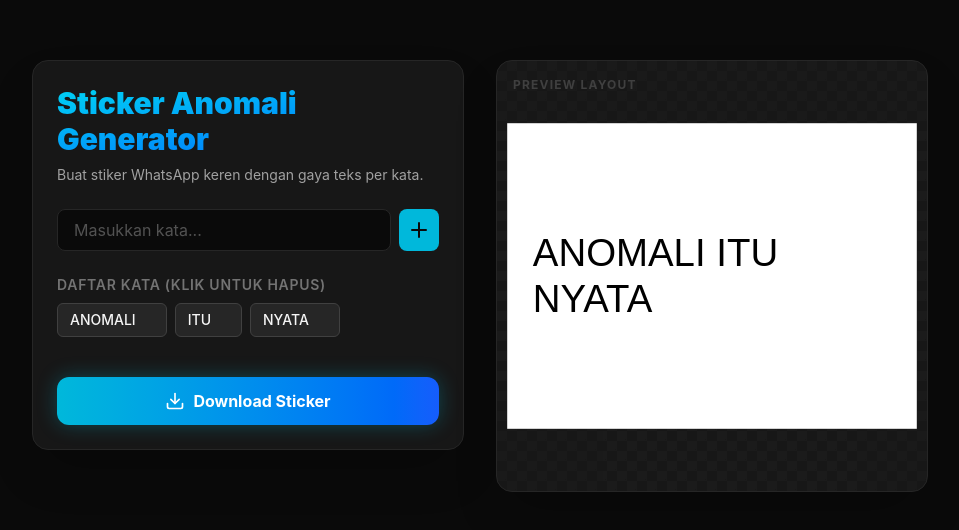
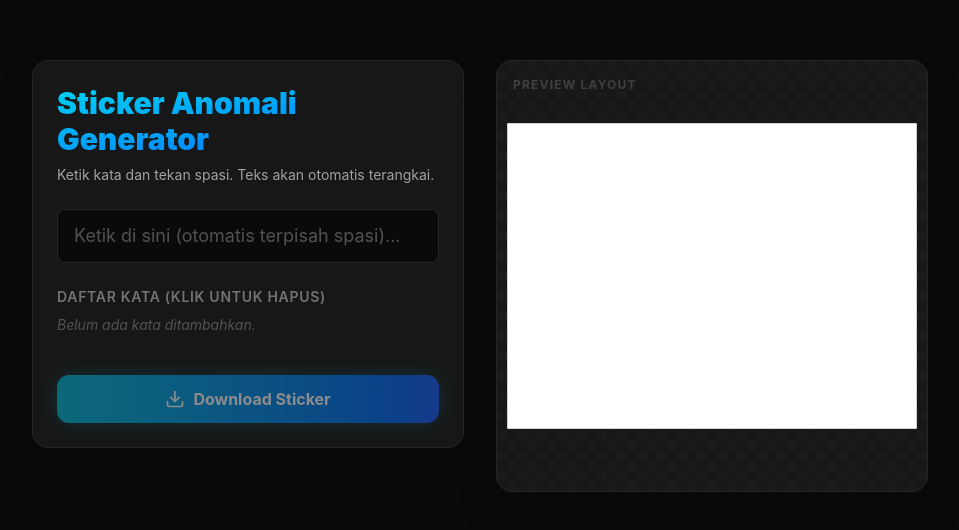
Before and after one commit to MakdumIbrohim/sticker-anomali-generator, a React (Vite) app: page / in a window 1280 px wide. Shown: the part 124-654 px from the top of the page, without its empty margins (160-1119 px from the left). Built offline with nearby package versions, Linux system fonts and the light colour scheme.

Commit message:
feat: implement automatic word separation on space and improve sticker generation input flow

```diff
--- a/src/App.tsx
+++ b/src/App.tsx
@@ -3,15 +3,33 @@ import { toPng } from 'html-to-image';
 import { Download, Plus, Trash2, RefreshCw } from 'lucide-react';
 
 export default function App() {
-  const [words, setWords] = useState<string[]>(['ANOMALI', 'ITU', 'NYATA']);
+  const [words, setWords] = useState<string[]>([]);
   const [inputValue, setInputValue] = useState('');
   const stickerRef = useRef<HTMLDivElement>(null);
 
-  const handleAddWord = (e: React.FormEvent) => {
-    e.preventDefault();
-    if (inputValue.trim()) {
-      setWords([...words, inputValue.trim()]);
-      setInputValue('');
+  const handleChange = (e: React.ChangeEvent<HTMLInputElement>) => {
+    const value = e.target.value;
+    // Jika ada spasi, pisahkan kata dan masukkan ke dalam list words
+    if (value.includes(' ')) {
+      const parts = value.split(' ');
+      const newWords = parts.slice(0, -1).filter((w) => w.trim() !== '');
+      if (newWords.length > 0) {
+        setWords([...words, ...newWords]);
+      }
+      // Sisa karakter setelah spasi terakhir menjadi inputValue baru
+      setInputValue(parts[parts.length - 1]);
+    } else {
+      setInputValue(value);
+    }
+  };
+
+  const handleKeyDown = (e: React.KeyboardEvent<HTMLInputElement>) => {
+    if (e.key === 'Enter') {
+      e.preventDefault();
+      if (inputValue.trim()) {
+        setWords([...words, inputValue.trim()]);
+        setInputValue('');
+      }
     }
   };
 
@@ -24,8 +42,8 @@ export default function App() {
       return;
     }
 
-    // Capture the sticker as PNG with a transparent background
-    toPng(stickerRef.current, { cacheBust: true, backgroundColor: 'rgba(0,0,0,0)' })
+    // Capture the sticker as PNG
+    toPng(stickerRef.current, { cacheBust: true })
       .then((dataUrl) => {
         const link = document.createElement('a');
         link.download = 'sticker-anomali.png';
@@ -36,6 +54,9 @@ export default function App() {
         console.error('Oops, something went wrong!', err);
       });
   }, [stickerRef]);
+
+  // Teks gabungan dari words dan input yang sedang diketik
+  const displayText = [...words, inputValue].filter(Boolean).join(' ');
 
   return (
     <div className="min-h-screen bg-neutral-950 text-neutral-100 flex items-center justify-center p-4 font-sans">
@@ -48,25 +69,20 @@ export default function App() {
               Sticker Anomali Generator
             </h1>
             <p className="text-neutral-400 text-sm">
-              Buat stiker WhatsApp keren dengan gaya teks per kata.
+              Ketik kata dan tekan spasi. Teks akan otomatis terangkai.
             </p>
           </div>
 
-          <form onSubmit={handleAddWord} className="flex gap-2">
+          <div className="flex flex-col gap-2">
             <input
               type="text"
               value={inputValue}
-              onChange={(e) => setInputValue(e.target.value)}
-              placeholder="Masukkan kata..."
-              className="flex-1 bg-neutral-950 border border-neutral-800 rounded-lg px-4 py-2 focus:outline-none focus:border-cyan-500 transition-colors placeholder:text-neutral-600"
+              onChange={handleChange}
+              onKeyDown={handleKeyDown}
+              placeholder="Ketik di sini (otomatis terpisah spasi)..."
+              className="w-full bg-neutral-950 border border-neutral-800 rounded-lg px-4 py-3 focus:outline-none focus:border-cyan-500 transition-colors placeholder:text-neutral-600 text-lg"
             />
-            <button
-              type="submit"
-              className="bg-cyan-500 hover:bg-cyan-400 text-neutral-950 font-bold p-2 rounded-lg transition-colors flex items-center justify-center"
-            >
-              <Plus size={24} />
-            </button>
-          </form>
+          </div>
 
           <div className="flex flex-col gap-2">
             <h3 className="text-sm font-semibold text-neutral-500 uppercase tracking-wider">
@@ -122,7 +138,7 @@ export default function App() {
           >
             <div className="w-full h-full flex items-center justify-center">
               <p className="text-black font-sans text-5xl leading-[1.2] text-left break-words w-full" style={{ fontFamily: 'Arial, Helvetica, sans-serif' }}>
-                {words.join(' ')}
+                {displayText}
               </p>
             </div>
           </div>
```
